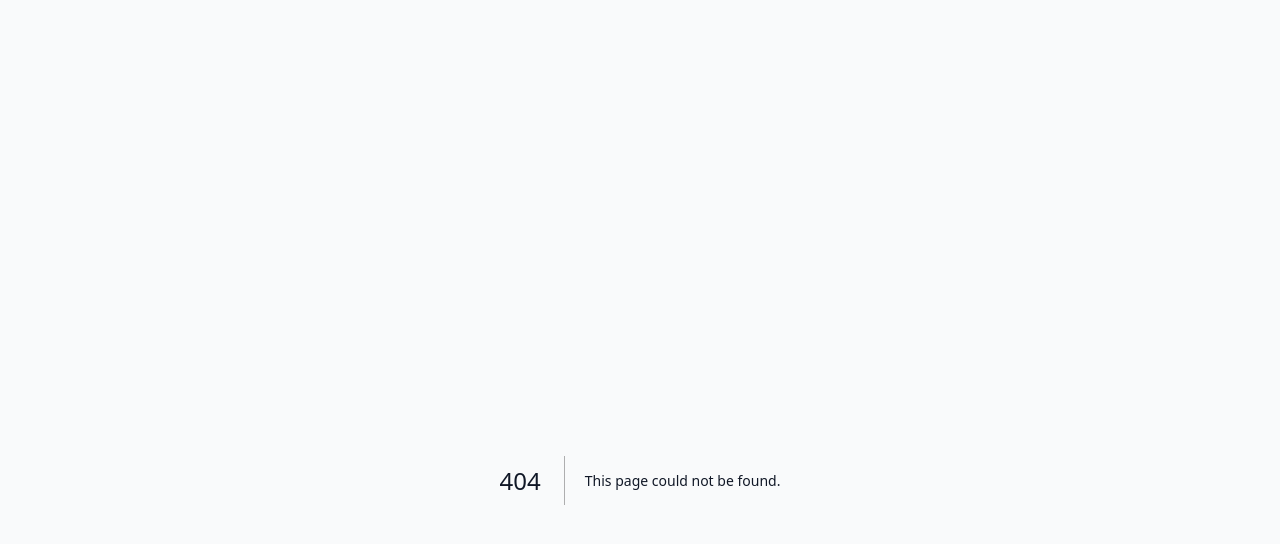
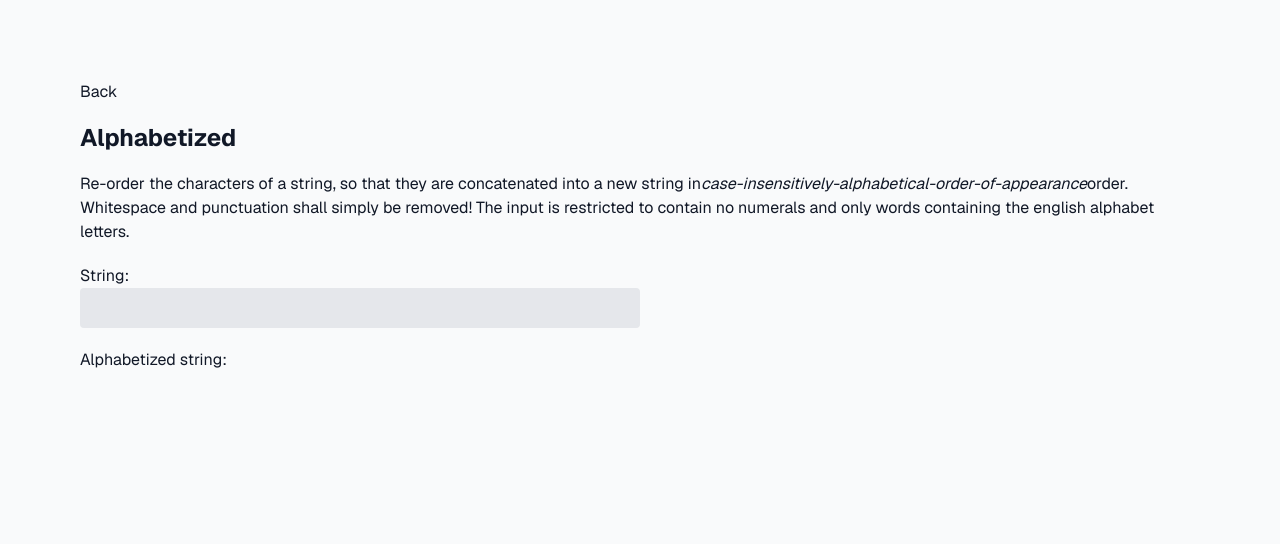
Before and after one commit to kmpronina/codewars, a Next.js app: page /alphabetized in a window 1280 px wide. Before the commit this address had no page. Shown: the top 544 px of the page. Built offline with nearby package versions, Linux system fonts and the light colour scheme.

Commit message:
Alphabetized kata

```diff
--- /dev/null
+++ b/app/_components/InputString.tsx
@@ -0,0 +1,18 @@
+interface InputNaturalNumberProps {
+  string: string;
+  setString: (string: string) => void;
+}
+
+export default function InputNaturalString({
+  string,
+  setString,
+}: InputNaturalNumberProps) {
+  return (
+    <input
+      type="string"
+      value={string}
+      className="w-1/2 bg-gray-200 appearance-none border-2 border-gray-200 rounded py-2 px-4 text-gray-700 leading-tight focus:outline-none focus:bg-white focus:border-gray-500"
+      onChange={(e) => setString(e.target.value)}
+    />
+  );
+}
--- /dev/null
+++ b/app/alphabetized/page.tsx
@@ -0,0 +1,49 @@
+"use client";
+
+import { useState } from "react";
+import LinkBack from "../_components/LinkBack";
+import TaskTitle from "../_components/TaskTitle";
+import WrapperWithLabel from "../_components/WrapperWithLabel";
+import InputNaturalString from "../_components/InputString";
+
+export default function Alphabetized() {
+  const [string, setString] = useState<string>("");
+
+  function AlphabetizeIt(s: string): string {
+    return s
+      .replace(/\s+|\W+|\d+|[_]+/g, "")
+      .split("")
+      .sort((a, b) => {
+        if (a.toLowerCase() < b.toLowerCase()) {
+          return -1;
+        }
+        if (a.toLowerCase() > b.toLowerCase()) {
+          return 1;
+        }
+        return 0;
+      })
+      .join("");
+  }
+
+  return (
+    <>
+      <LinkBack />
+      <TaskTitle title="Alphabetized" />
+      <div>
+        Re-order the characters of a string, so that they are concatenated into
+        a new string in
+        <i>case-insensitively-alphabetical-order-of-appearance</i>
+        order. Whitespace and punctuation shall simply be removed! The input is
+        restricted to contain no numerals and only words containing the english
+        alphabet letters.
+      </div>
+      <WrapperWithLabel label="String">
+        <InputNaturalString string={string} setString={setString} />
+      </WrapperWithLabel>
+
+      <WrapperWithLabel label="Alphabetized string">
+        {AlphabetizeIt(string)}
+      </WrapperWithLabel>
+    </>
+  );
+}
--- a/app/page.tsx
+++ b/app/page.tsx
@@ -3,6 +3,7 @@ import Link from "next/link";
 export default function Home() {
   return (
     <main className="flex flex-col p-20 gap-8 row-start-2 items-center text-gray-900">
+      <Link href="/alphabetized">Alphabetized</Link>
       <Link href="/distribute_server_workload">Distribute server workload</Link>
       <Link href="/ideal_electron_distribution">
         Ideal electron distribution
```
